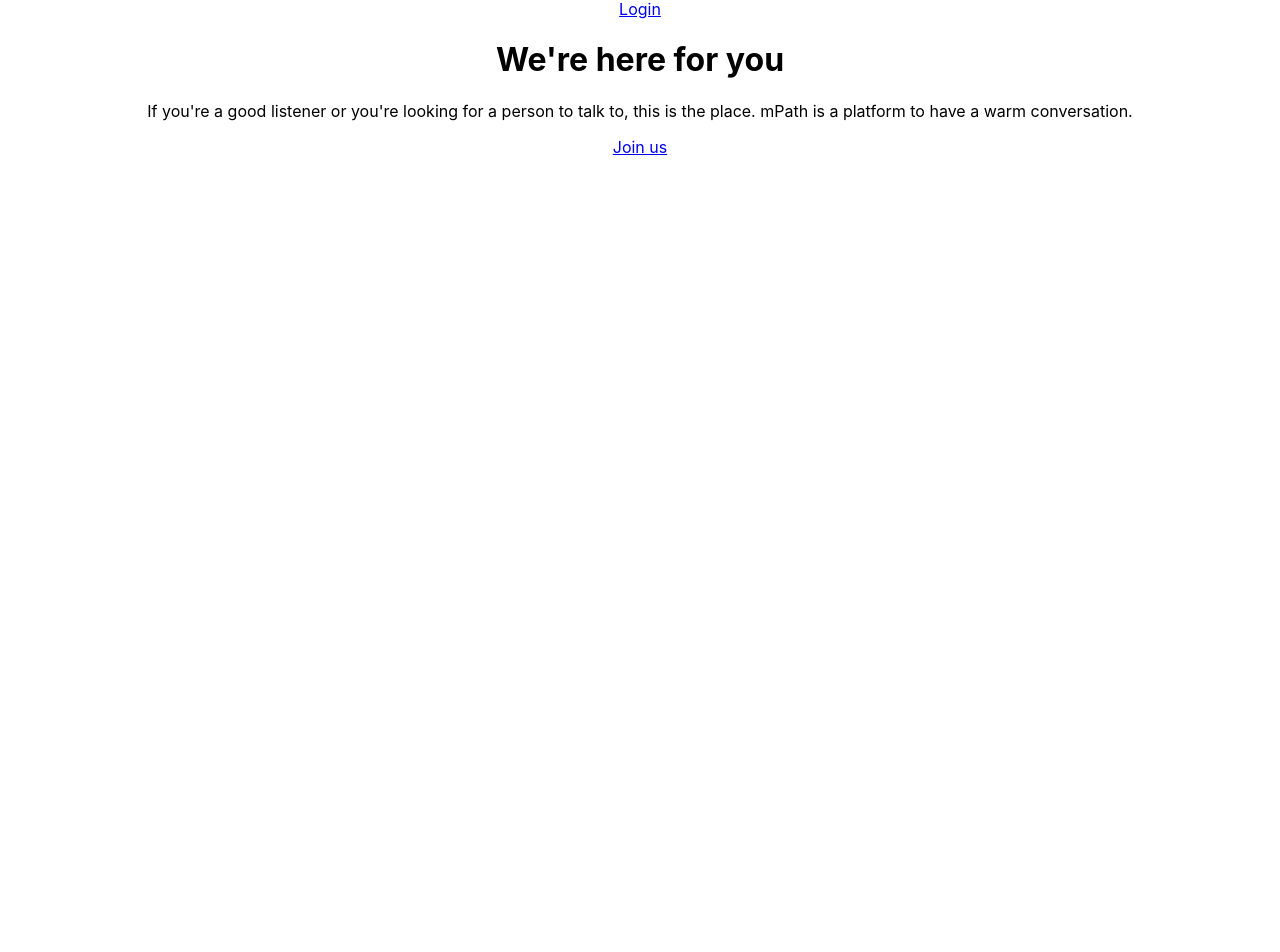
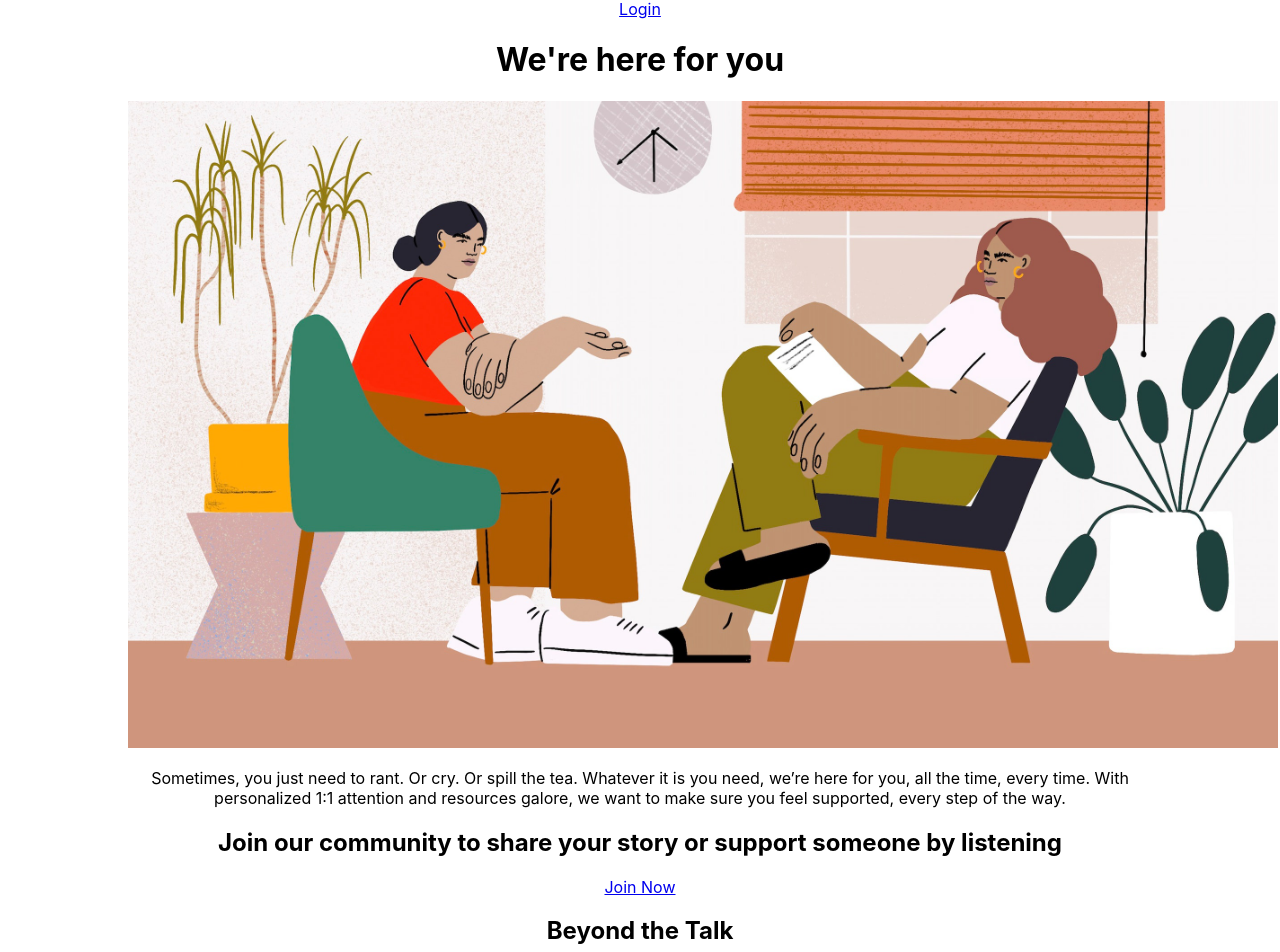
Before and after one commit to hsinlinghu1101/mPath-front-end, a React (Create React App) app: page / in a window 1280 px wide. Shown: the part 196-1148 px from the top of the page. Before the commit the page ends 800 px from the top, so only its background shows below. Built offline with nearby package versions, Linux system fonts and the light colour scheme; no server answers.

Commit message:
adjust landing page

```diff
--- a/src/components/App/App.css
+++ b/src/components/App/App.css
@@ -2,6 +2,13 @@
   text-align: center;
 }
 
+body{
+  width:80%;
+  text-align: center;
+  margin-left: auto;
+  margin-right: auto;
+
+}
 input, select {
   margin: 15px 0;
 }
--- /dev/null
+++ b/src/components/LandingPage/LandingPage.css
@@ -0,0 +1,7 @@
+
+.landingImg {
+    width: 1150px;
+    height: 646.88px;
+    left: 145px;
+    top: 360px;
+  }
--- a/src/components/LandingPage/LandingPage.js
+++ b/src/components/LandingPage/LandingPage.js
@@ -1,15 +1,25 @@
 import React, { Component } from 'react'
 import { Link } from 'react-router-dom'
+import landing from '../../image/landing.jpg'
+import landing2 from '../../image/landing2.jpg'
+import './LandingPage.css';
 
 export class LandingPage extends Component {
     render() {
         return (
             <div>
               <h1>We're here for you</h1>
-              <p>If you're a good listener or you're looking for a person to talk to, this is the place.
-                  mPath is a platform to have a warm conversation.
+              <img className='landingImg' src={landing} alt="landing" />
+              <p>Sometimes, you just need to rant. Or cry. Or spill the tea. Whatever it is you need, we’re here for you,
+                  all the time, every time. With personalized 1:1 attention and resources galore, we want to make sure you feel supported,
+                  every step of the way.
               </p>
-              <Link to='/register'>Join us</Link>
+              <h2>Join our community to share your story or support someone by listening</h2>
+              <Link to='/register'>Join Now</Link>
+              <h2>Beyond the Talk</h2>
+              <img  className='landing2' src={landing2} alt="landing2" />
+              <p >If you loved the one time talk with a stranger and would like to continue improving your mental health journey,
+                  check out our recurring resources below!</p>
 
             </div>
         )
```
Also changed, not shown: src/image/landing.jpg (added), src/image/landing2.jpg (added).
